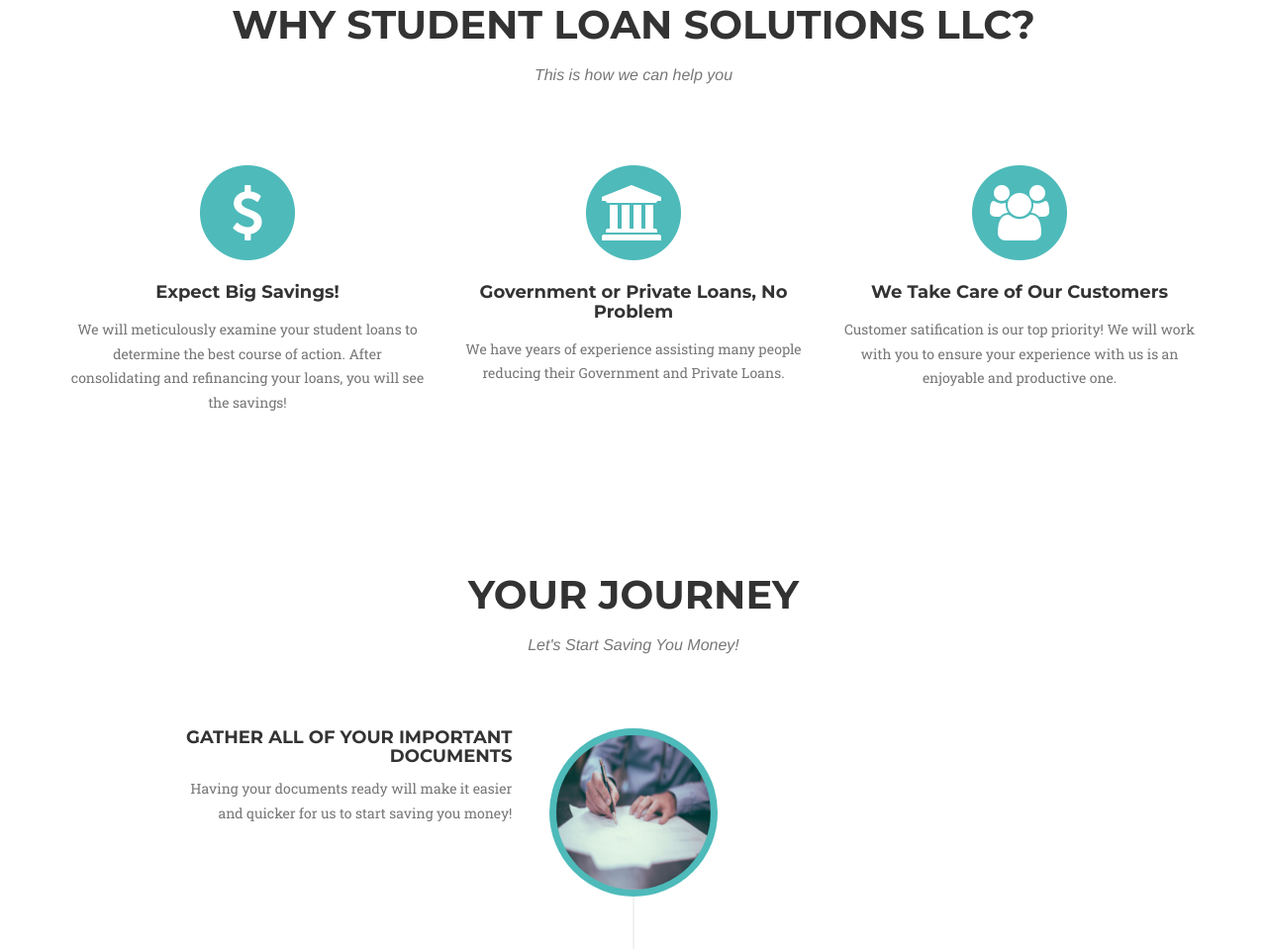
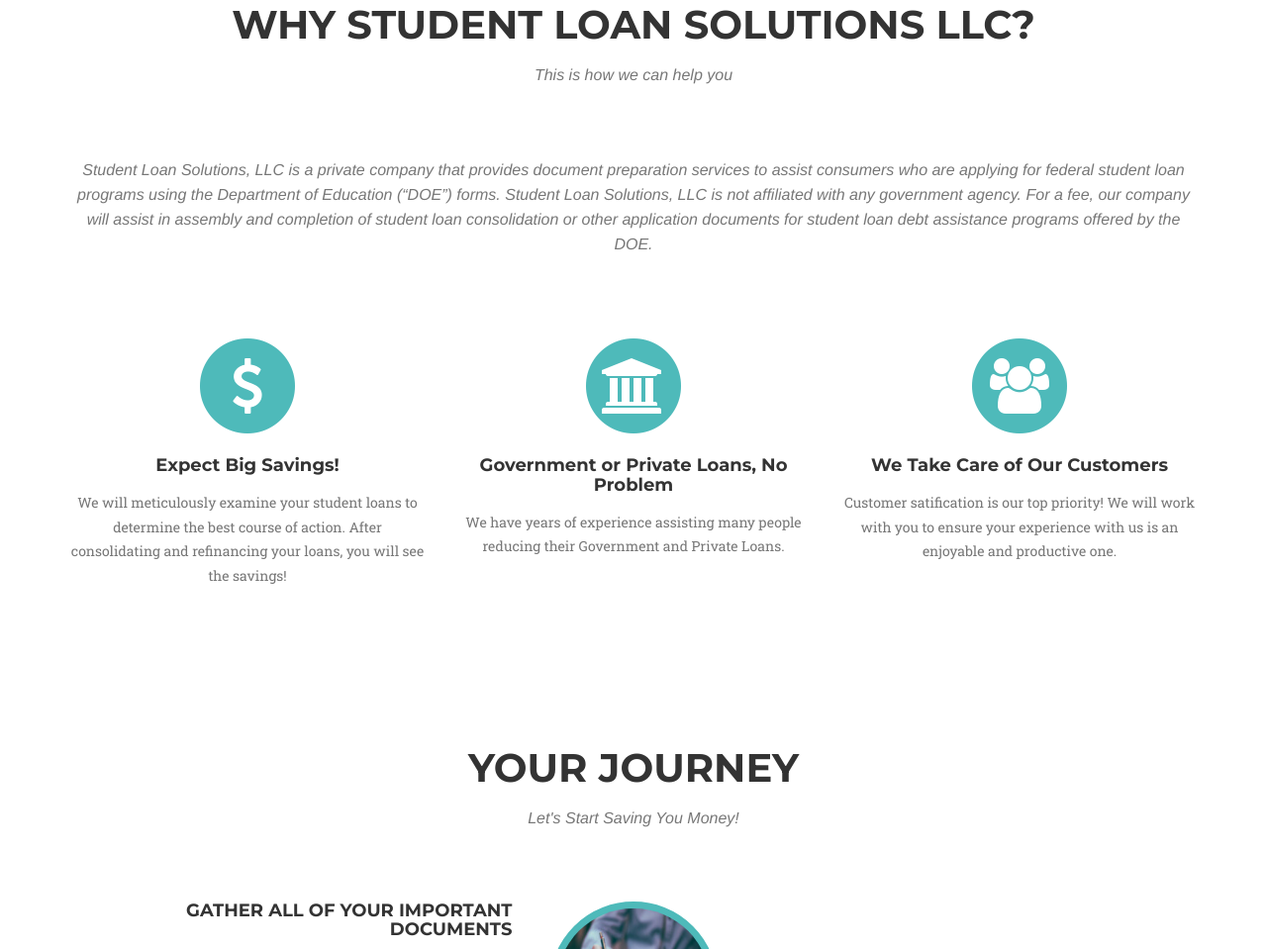
Before and after one commit to StudentLoanSolutions/studentloansolutions.github.io, a website: page index.html in a window 1280 px wide. Shown: the part 980-1939 px from the top of the page at 99% size. Drawn offline with nearby package versions, Linux system fonts and the light colour scheme; a web font is replaced by a local one.

Commit message:
Added description of Student Loan Solutions

```diff
--- a/index.html
+++ b/index.html
@@ -92,6 +92,16 @@
                 <div class="col-lg-12 text-center">
                     <h2 class="section-heading">Why Student Loan Solutions LLC?</h2>
                     <h3 class="section-subheading text-muted">This is how we can help you</h3>
+                    <h3 class="section-subheading text-muted line-spacing">Student Loan
+                      Solutions, LLC is a private company that provides document
+                      preparation services to assist consumers who are applying
+                      for federal student loan programs using the Department
+                      of Education (“DOE”) forms. Student Loan Solutions, LLC
+                      is not affiliated with any government agency. For a fee,
+                      our company  will assist in assembly and completion of
+                      student loan consolidation or other application
+                      documents for student loan debt assistance programs
+                      offered by the DOE.</h3>
                 </div>
             </div>
             <div class="row text-center">
--- a/less/agency.less
+++ b/less/agency.less
@@ -752,3 +752,7 @@
 .white-text {
     color: #fff;
 }
+
+.line-spacing {
+    line-height: 25px;
+}
```
Also changed, not shown: css/agency.css, css/agency.min.css.
